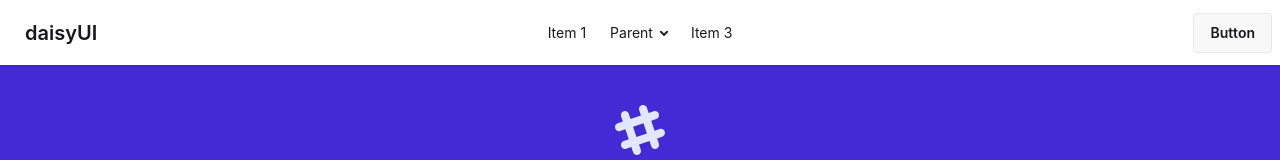
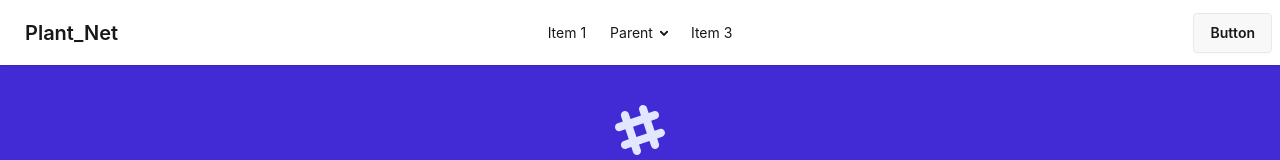
Before and after one commit to MizanurRahman-git/Plant_Net, a React (Vite) app: page / in a window 1280 px wide. Shown: the top 160 px of the page. Built offline with nearby package versions, Linux system fonts and the light colour scheme.

Commit message:
added Logo name

```diff
--- a/src/components/Shared/Navber/Navber.jsx
+++ b/src/components/Shared/Navber/Navber.jsx
@@ -43,7 +43,7 @@
             </li>
           </ul>
         </div>
-        <a className="btn btn-ghost text-xl">daisyUI</a>
+        <a className="btn btn-ghost text-xl">Plant_Net</a>
       </div>
       <div className="navbar-center hidden lg:flex">
         <ul className="menu menu-horizontal px-1">
```
